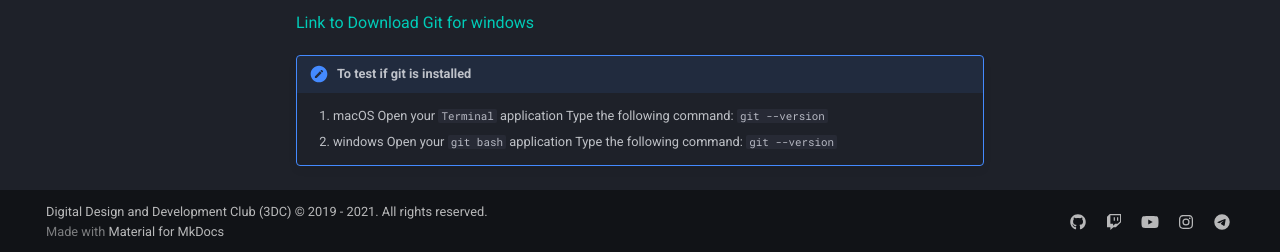
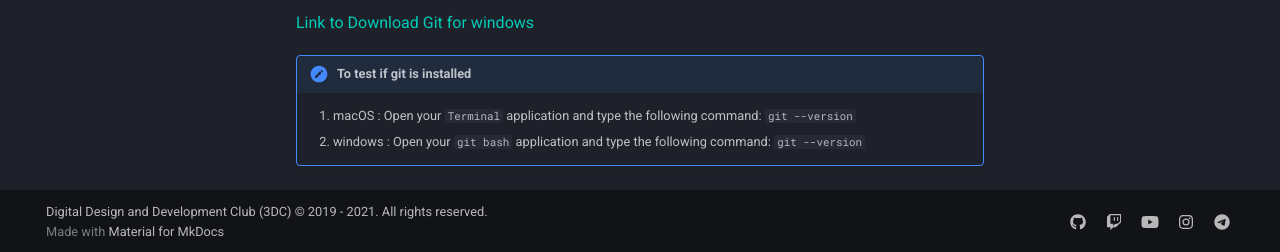
Before and after one commit to 3DCdsc/Introduction_to_Programming, an MkDocs documentation site: the page built from docs/download_guides.md, in a window 1280 px wide and 900 px high, scrolled down 1087 px. Shown: the part 645-897 px from the top of the window. Built offline with MkDocs 1.6.1 and Material for MkDocs 9.7.7, drawn with Linux system fonts in a browser that asks for light colours; comment, search, counter and statistics services are not loaded.

Commit message:
reformat download guides

```diff
--- a/docs/download_guides.md
+++ b/docs/download_guides.md
@@ -59,9 +59,5 @@ Open `terminal for macOS` or `windows prompt for Windows` and run the following
 <a href="https://git-scm.com/download/win" target="_blank">Link to Download Git for windows</a>
 
 !!! note "To test if git is installed"
-    1. macOS
-    Open your `Terminal` application
-    Type the following command: `git --version`
-    2. windows
-    Open your `git bash` application
-    Type the following command: `git --version`
+    1. macOS : Open your `Terminal` application and type the following command: `git --version`
+    2. windows : Open your `git bash` application and type the following command: `git --version`
```
